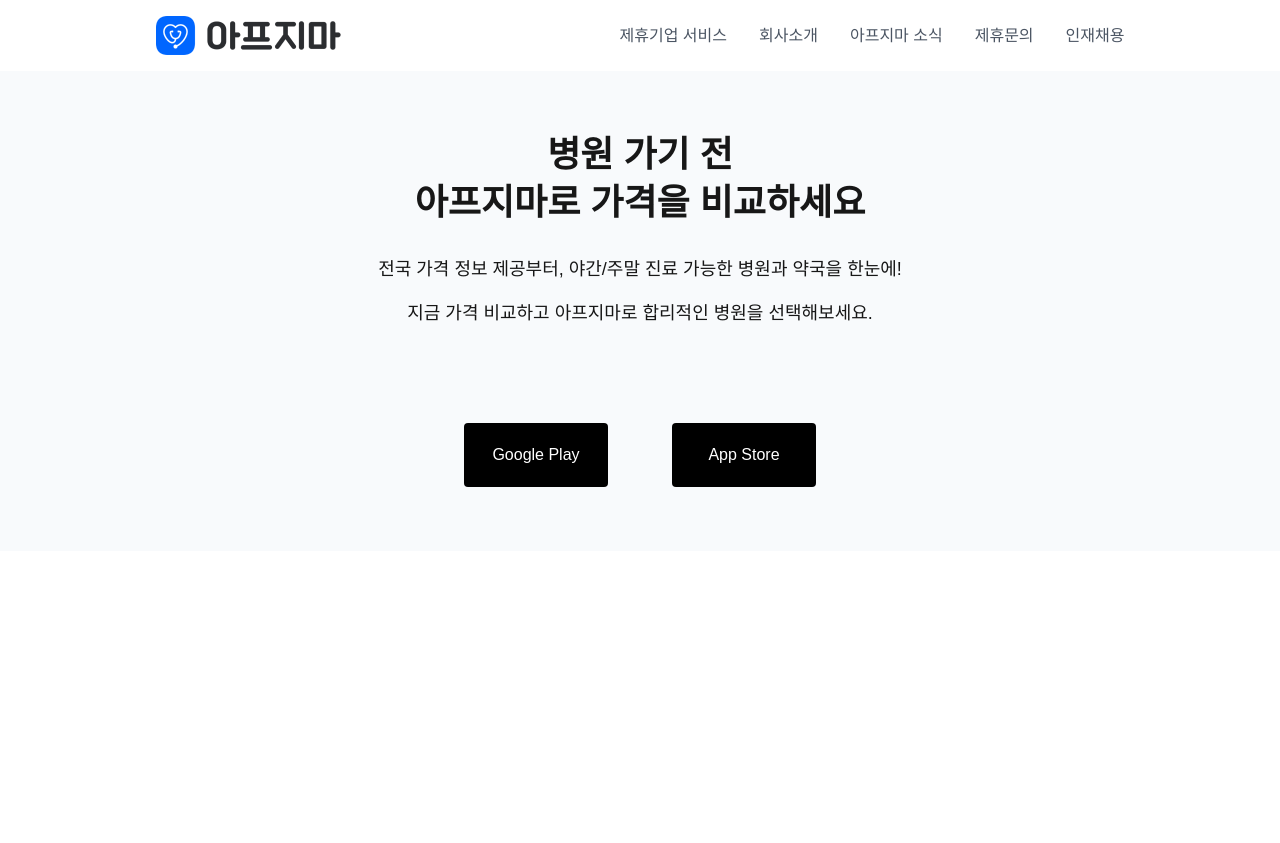
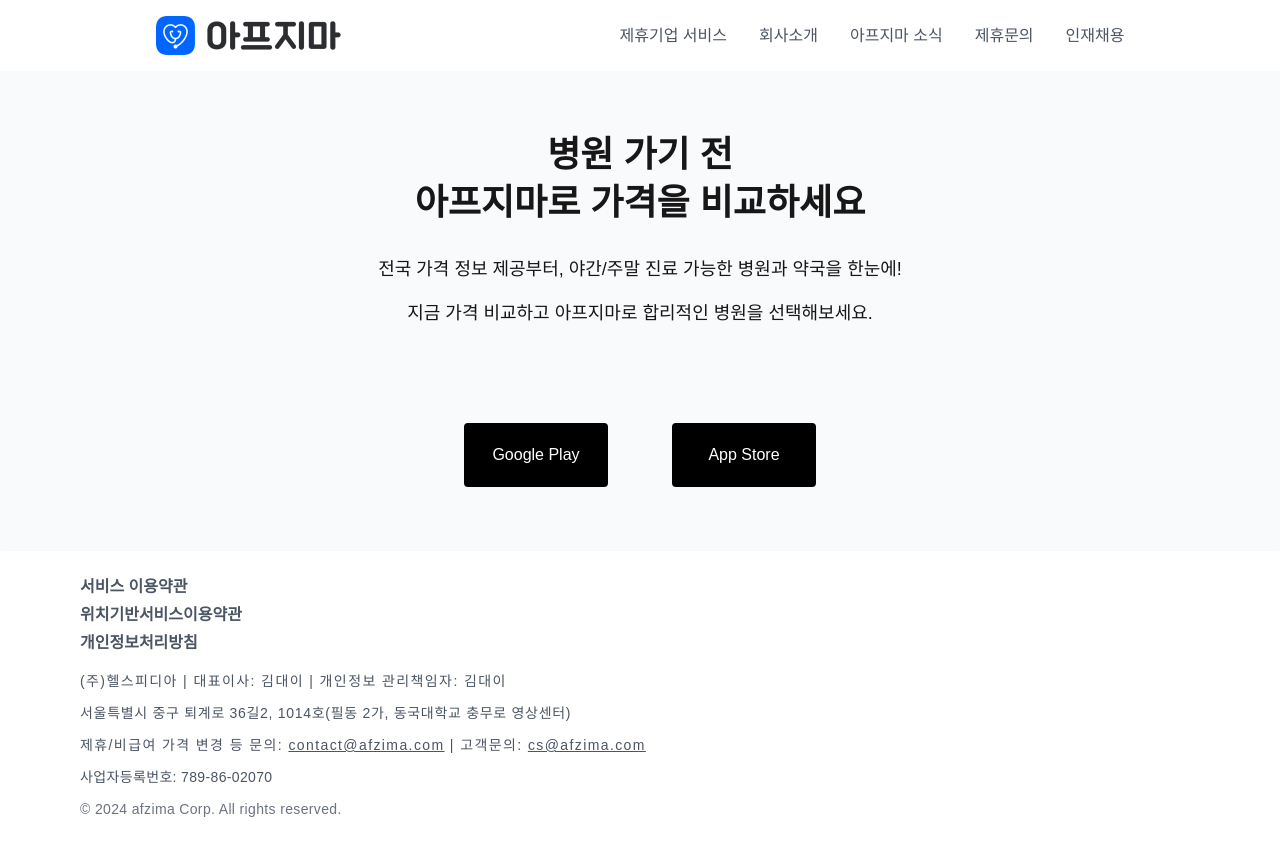
Before and after one commit to Lee-Dongwook/healthpedia-client, a Next.js app: page / in a window 1280 px wide. Before the commit the page ends 800 px from the top, so only its background shows below. Built offline with nearby package versions, Linux system fonts and the light colour scheme.

Commit message:
feat : Footer init

```diff
--- a/src/app/layout.tsx
+++ b/src/app/layout.tsx
@@ -2,6 +2,7 @@ import type { Metadata } from "next";
 import localFont from "next/font/local";
 import "@/styles/globals.css";
 import Header from "@/components/Header";
+import Footer from "@/components/Footer";
 
 const geistSans = localFont({
   src: "./fonts/GeistVF.woff",
@@ -31,6 +32,7 @@ export default function RootLayout({
       >
         <Header />
         {children}
+        <Footer />
       </body>
     </html>
   );
--- /dev/null
+++ b/src/components/Footer/index.tsx
@@ -0,0 +1,57 @@
+import React from "react";
+import Link from "next/link";
+
+export default function Footer() {
+  return (
+    <footer className="bg-white shadow-md py-6">
+      <div className="container mx-auto px-6 md:px-20">
+        <ul className="flex flex-col gap-1 text-base font-bold text-gray-600 mb-4">
+          <li>
+            <Link href="#" className="hover:text-gray-800">
+              서비스 이용약관
+            </Link>
+          </li>
+          <li>
+            <Link href="#" className="hover:text-gray-800">
+              위치기반서비스이용약관
+            </Link>
+          </li>
+          <li>
+            <Link href="#" className="hover:text-gray-800">
+              개인정보처리방침
+            </Link>
+          </li>
+        </ul>
+        <div className="text-sm text-gray-600 space-y-3">
+          <p className="tracking-widest">
+            (주)헬스피디아 | 대표이사: 김대이 | 개인정보 관리책임자: 김대이
+          </p>
+          <p className="tracking-wider">
+            서울특별시 중구 퇴계로 36길2, 1014호(필동 2가, 동국대학교 충무로
+            영상센터)
+          </p>
+          <p className="tracking-widest">
+            제휴/비급여 가격 변경 등 문의:{" "}
+            <Link
+              href="mailto:contact@afzima.com"
+              className="underline hover:text-gray-800"
+            >
+              contact@afzima.com
+            </Link>{" "}
+            | 고객문의:{" "}
+            <Link
+              href="mailto:cs@afzima.com"
+              className="underline hover:text-gray-800"
+            >
+              cs@afzima.com
+            </Link>
+          </p>
+          <p className="tracking-wide">사업자등록번호: 789-86-02070</p>
+          <p className="text-gray-500 mt-4 tracking-wide">
+            &copy; {new Date().getFullYear()} afzima Corp. All rights reserved.
+          </p>
+        </div>
+      </div>
+    </footer>
+  );
+}
```
